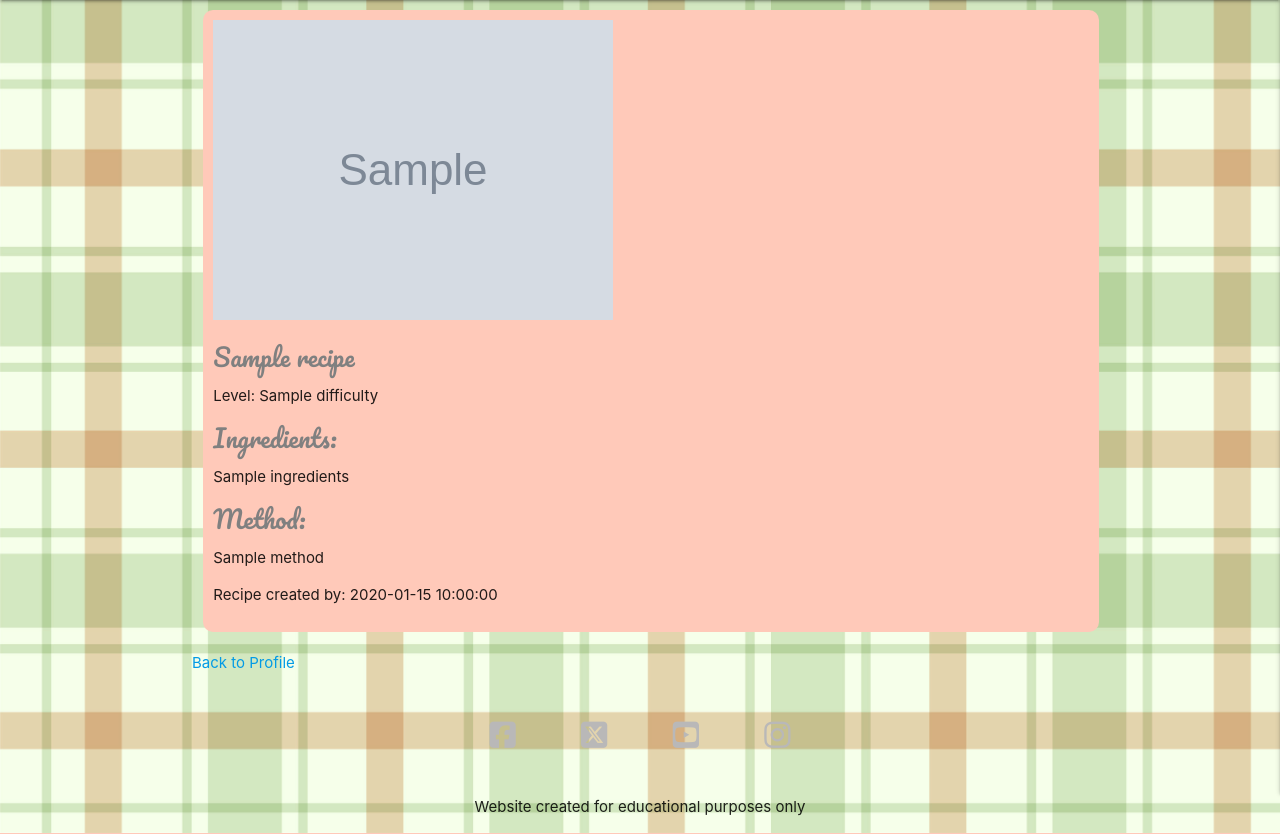
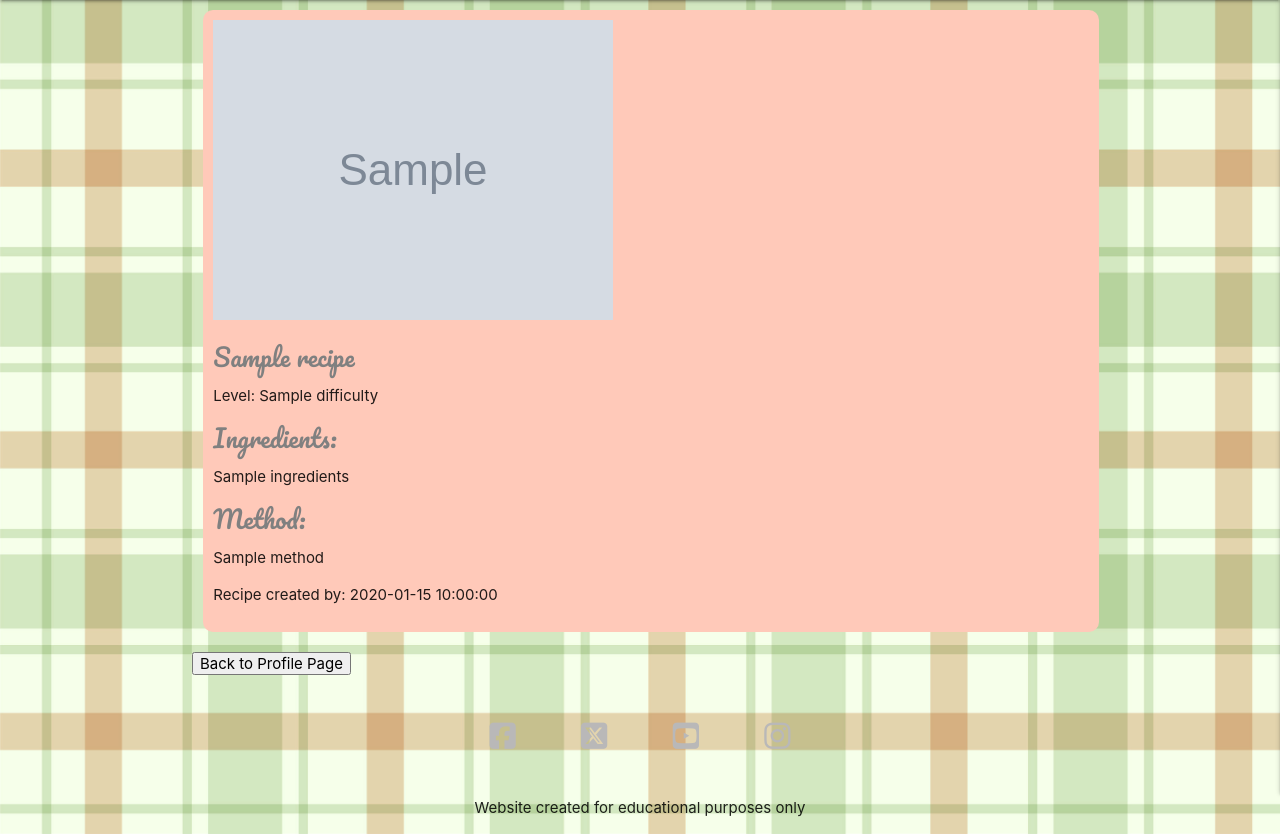
Before and after one commit to LHarveyDev/the-kitchen-cupboard, a Flask app: template templates/recipe_detail_profile.html in a window 1280 px wide. Shown: the part 67-901 px from the top of the page. Run offline with Flask 3, Linux system fonts and the light colour scheme; the template is opened without the code that fills it: most values are stand-ins (such as "Sample title", 1, 10 or a date in 2020); grey boxes marked "Sample" are stand-in pictures; some libraries are stand-ins or nearby versions.

```diff
--- a/templates/recipe_detail_profile.html
+++ b/templates/recipe_detail_profile.html
@@ -39,5 +39,5 @@
         </div>
     </div>
 </div>
-<a href="{{ url_for('profile') }}">Back to Profile</a>
+<button onclick="history.back()">Back to Profile Page</button>
 {% endblock %}
```
